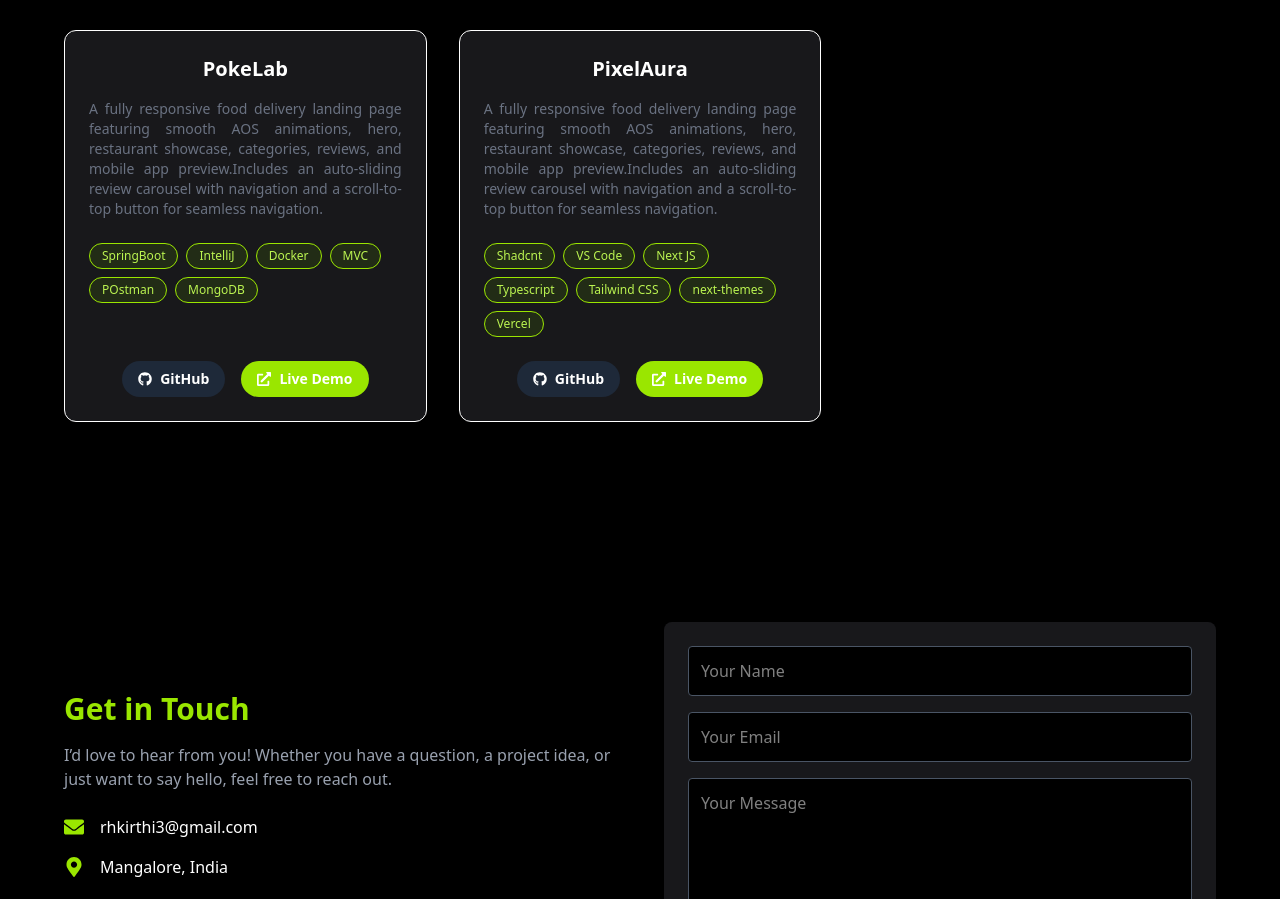
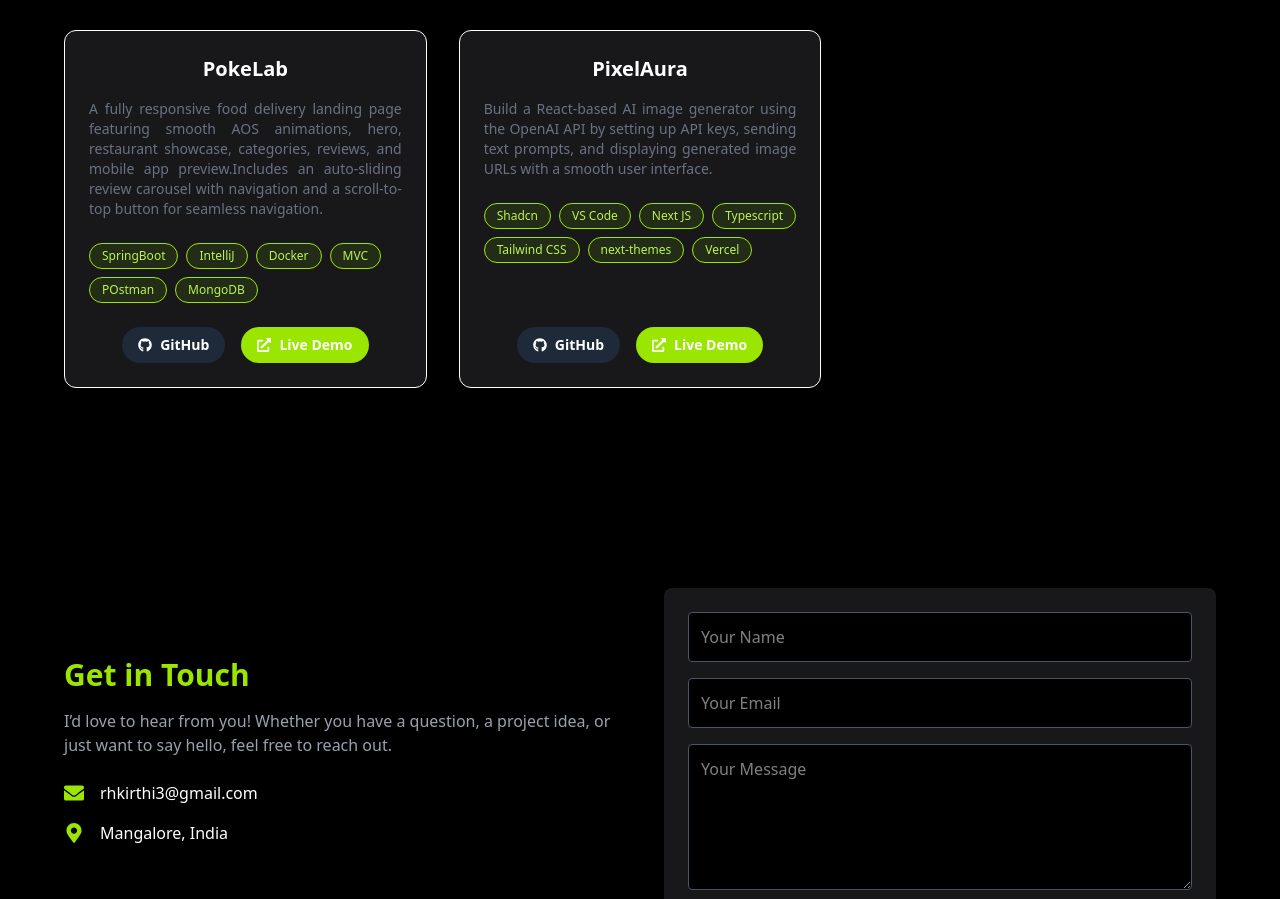
Before and after one commit to Keerthi-2025/Personal-Portfolio, a React (Vite) app: page / in a window 1280 px wide. Shown: the part 5200-6099 px from the top of the page. Built offline with nearby package versions, Linux system fonts and the light colour scheme.

Commit message:
modified  project

```diff
--- a/src/components/Projects.jsx
+++ b/src/components/Projects.jsx
@@ -54,9 +54,9 @@ const projects = [
   {
 
     title:"PixelAura",
-    description:"A fully responsive food delivery landing page featuring smooth AOS animations, hero, restaurant showcase, categories, reviews, and mobile app preview.Includes an auto-sliding review carousel with navigation and a scroll-to-top button for seamless navigation.",
-    tech:["Shadcnt", "VS Code", "Next JS", "Typescript", "Tailwind CSS","next-themes", "Vercel"],
-    github:"https://github.com/Keerthi-2025/PokeLab",
+    description:"Build a React-based AI image generator using the OpenAI API by setting up API keys, sending text prompts, and displaying generated image URLs with a smooth user interface.",
+    tech:["Shadcn", "VS Code", "Next JS", "Typescript", "Tailwind CSS","next-themes", "Vercel"],
+    github:"https://github.com/Keerthi-2025/PixelAura",
     live:"https://pixel-aura-kappa.vercel.app/"
 
   }
```
